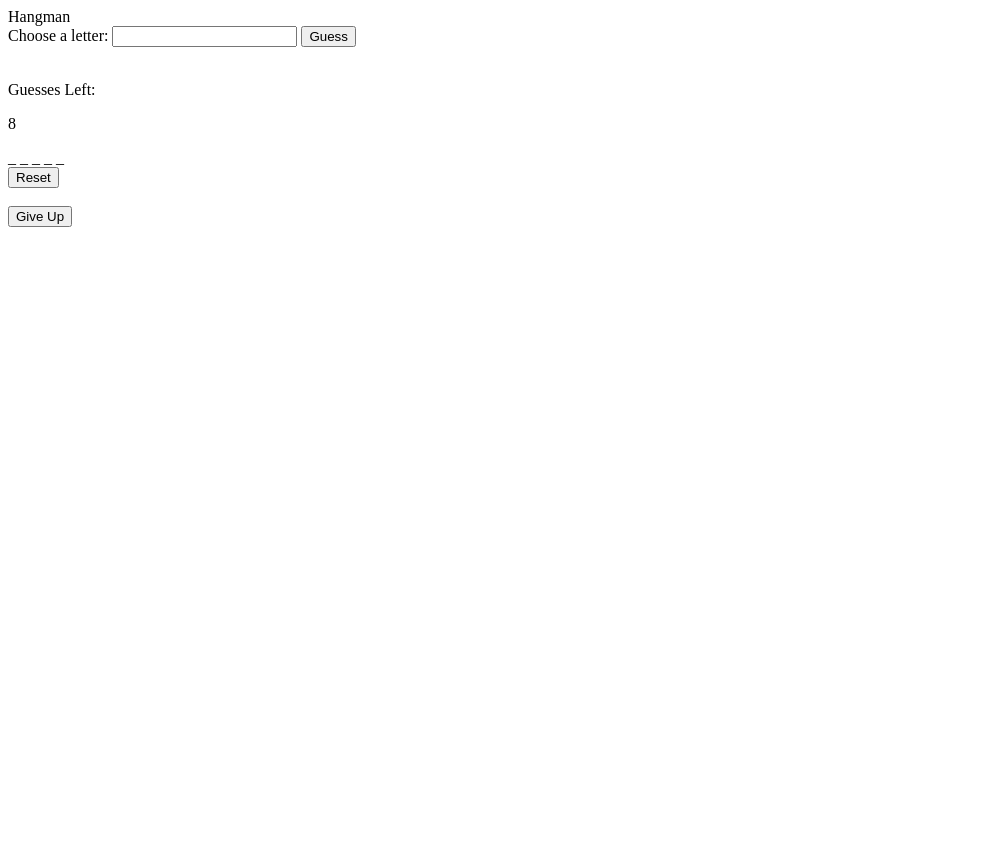
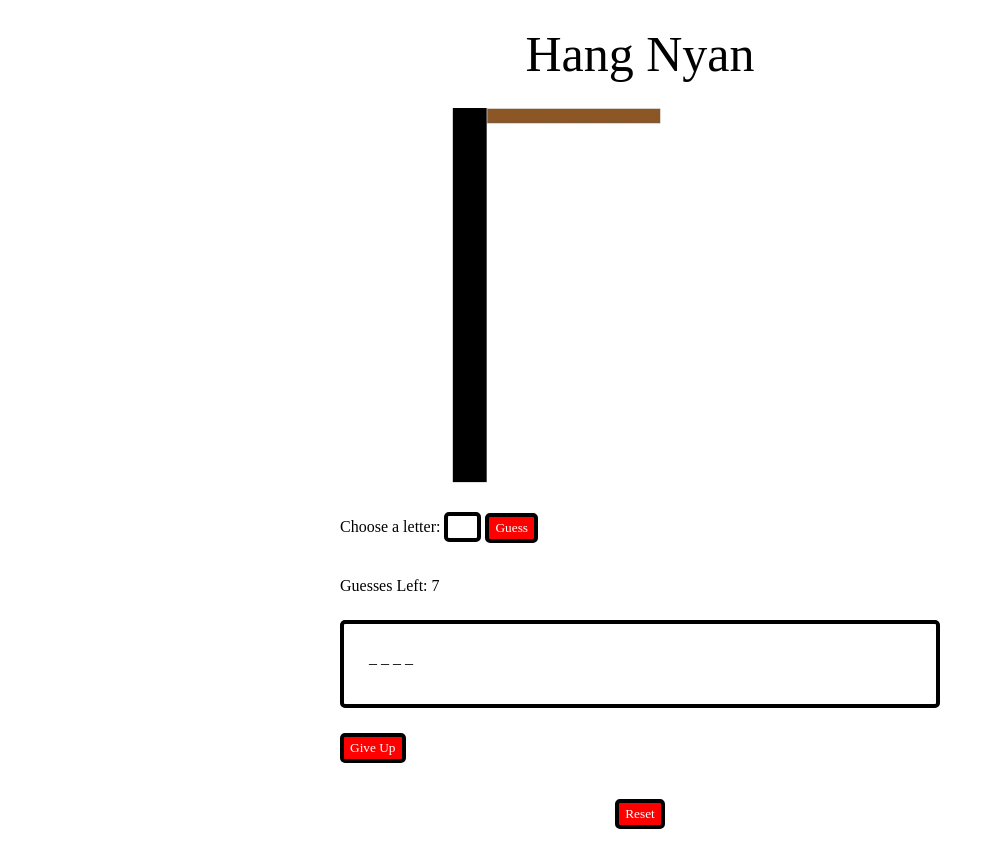
Before and after one commit to mathildathompson/hangman_app, a plain HTML site: page index.html in a window 1280 px wide. Both pictures are taken after a click on the button "Guess". Shown: the whole page, without its empty margins (0-995 px from the left). Before the commit the page ends 800 px from the top, so only its background shows below. Drawn offline with Linux system fonts and the light colour scheme; a web font is replaced by a local one.

Commit message:
js and css updates

```diff
--- a/css/style.css
+++ b/css/style.css
@@ -0,0 +1,53 @@
+@font-face{font-family: SilkscreenNormal; src: url(http://www.nyan.cat/css/slkscr.ttf);}
+html, body {
+  font-family: "SilkscreenNormal";
+  background-size: cover;
+  background-repeat: no-repeat;
+}
+
+#title {
+    margin: 25px 0 25px 0;
+    text-align: center;
+    font-size: 50px;
+}
+
+#gallows_img {
+  max-height: 400px;
+}
+#content {
+  max-width: 600px;
+  margin: 0 auto;
+}
+
+input {
+    width: 25px;
+    height: 20px;
+    border: solid 4px black;
+    border-radius: 5px;
+}
+
+button {
+    font-family: inherit;
+    height: 30px;
+    background-color: red;
+    color: white;
+    border: solid 4px black;
+    border-radius: 5px;
+}
+
+button:hover {
+    background: green;
+}
+
+#reset-button {
+  display: block;
+  margin: 0 auto;
+}
+
+#solution {
+    margin: 25px auto;
+    height: 30px;
+    border: solid 4px black;
+    border-radius: 5px;
+    padding: 25px;
+}
--- a/index.html
+++ b/index.html
@@ -1,33 +1,45 @@
 <!doctype html>
 <html lang="en">
 <head>
+
     <meta charset="UTF-8">
-    <title>Hangman</title>
+    <title>Hang Nyan</title>
     <link rel="stylesheet" href="css/style.css">
 </head>
 <body>
     <div id="content">
         <div id="nav">
-        <div id="title">Hangman</div>
+            <div id="title">Hang Nyan</div>
         </div>
+        <!-- all of the imagery related to the gallows go below -->
+        <div id="gallows" class="img8">
+
+        </div>
+
+        <!-- all of the guess iputs go below -->
+        <div id="guess_inputs">
             <label>Choose a letter:
                 <input type="text" id="letter-input">
             </label>
               <button id="letter-button">Guess</button>
             <br><br>
+        </div>
 
-        <p>Guesses Left:<div id="guesses">8</div></p>
-
+        <p>Guesses Left: <span id="guesses">8</span></p>
 
 
         <div id="solution"></div>
 
-        <button id="reset-button">Reset</button>
+        <button id="giveup-button">Give Up</button>
         <br><br>
 
-        <button id="giveup-button">Give Up</button>
-        <br><br>
     </div>
+<img src="">
+        <img id="cat-gif" style="position:absolute; visibility:hidden;" src="http://24.media.tumblr.com/tumblr_m9gmv0pQei1rxlmf0o1_500.gif">
+        <div><button id="reset-button">Reset</button>
+        </div>
+
+<!-- javascripts below -->
 <script src="js/jquery-1.11.0.min.js"></script>
 <script src="js/underscore.js"></script>
 <script src="js/hangman.js"></script>
--- a/js/hangman.js
+++ b/js/hangman.js
@@ -1,18 +1,13 @@
 $(document).ready(function() {
+  // This sets the first image of gallows when the screen is loaded.
+    $("#gallows").append("<img id='gallows_img' src='img/img8.jpg'>")
 
+  // These are the variables we use throughout the function
     var words = ["word", "anotherword", "fart", "anotherfart"];
-
-  var word = ['a','p','p','l','e']   //_.sample(words).split('');
+    var word = ['w', 'o', 'r', 'd']          // _.sample(words).split('');
     var underscores = [];
     var guessedLetters = [];
     var counter = 8;
-
-  //   var wordLength = word.length;
-  //     for ( i = 0; i < wordLength; i++) {
-  //     underscores = underscores + "_ ";
-  //     // new_solution = underscores.slice();
-  //     };
-  //   $("#solution").text(underscores);
 
     var guess = function (letter) {
 
@@ -24,37 +19,81 @@ $(document).ready(function() {
         if (_.indexOf(guessedLetters, letter) === -1) {
           solution.push("_");
           $('#solution').text(solution.join(' '));
-        incorrectGuess();
         } else {
           solution.push(letter);
           $('#solution').text(solution.join(' '));
-        // if (word. === solution) {
-        //    win();
-        // };
+          if (word.join('') === solution.join('')) {
+             win();
+          };
         };
       });
+    incorrectGuess(letter);
     };
 
    var incorrectGuess = function (letter) {
+      if (_.indexOf(word, letter) === -1) {
         counter -= 1;
+        $("#guesses").text(counter);
+        $("#gallows").html("<img id='gallows_img' src='img/img" + counter + ".jpg'>")
+        console.log(counter);
         if (counter === 0) {
-      // lose();
+          $("#guess_inputs").hide();
+          lose();
+        };
       };
     };
 
+
     var lose = function () {
-    console.log('you suck!');
+    $("*")
+        .fadeOut(4000).delay(4000).queue(function() {
+        location.reload();
+    });
+
+      // location.reload();
     };
 
 
     var win = function () {
-    console.log('fuck yeah!');
+
+      $("#gallows").fadeOut(1000);
+      $("#content").text('You Win!')
+      $("#content").css('color', 'white');
+      $("#content").css('font-size', '100px')
+      $('#content').each(function() {
+        var elem = $(this);
+          setInterval(function() {
+            if (elem.css('visibility') == 'hidden') {
+            elem.css('visibility', 'visible');
+            } else {
+            elem.css('visibility', 'hidden');
+            }
+          }, 500);
+        });
+      $('body').css('background-image', 'url("img/psybackground.jpg")');
+      $("#reset-button").text('Play Again!');
+      $("#gif").css('img', 'url("img/psybackground.jpg")');
+      $('#cat-gif').each(function() {
+        var elem = $(this);
+          setInterval(function() {
+            if (elem.css('visibility') == 'hidden') {
+            elem.css('visibility', 'visible'); }
+          });
+        });
+      $("#cat-gif").animate({left: "+1300"}, 5000);
+      $("#cat-gif").animate({left: "-800"}, 5000);
     };
+
+    $("#giveup-button").on('click', function() {
+      $('#solution').text(word.join(''));
+    });
+
+    $("#reset-button").on('click', function() {
+      location.reload();
+    });
 
     $("#letter-button").on('click', function(){
       var letter = $('#letter-input').val();
-    // debugger;
       guess(letter);
     });
-
 });
```
Also changed, not shown: img/img0.jpg (added), img/img1.jpg (added), img/img2.jpg (added), img/img3.jpg (added), img/img4.jpg (added), img/img5.jpg (added), img/img6.jpg (added), img/img7.jpg (added), img/img8.jpg (added), img/psybackground.jpg (added). Lines whose indentation alone changed are shown as unchanged.
